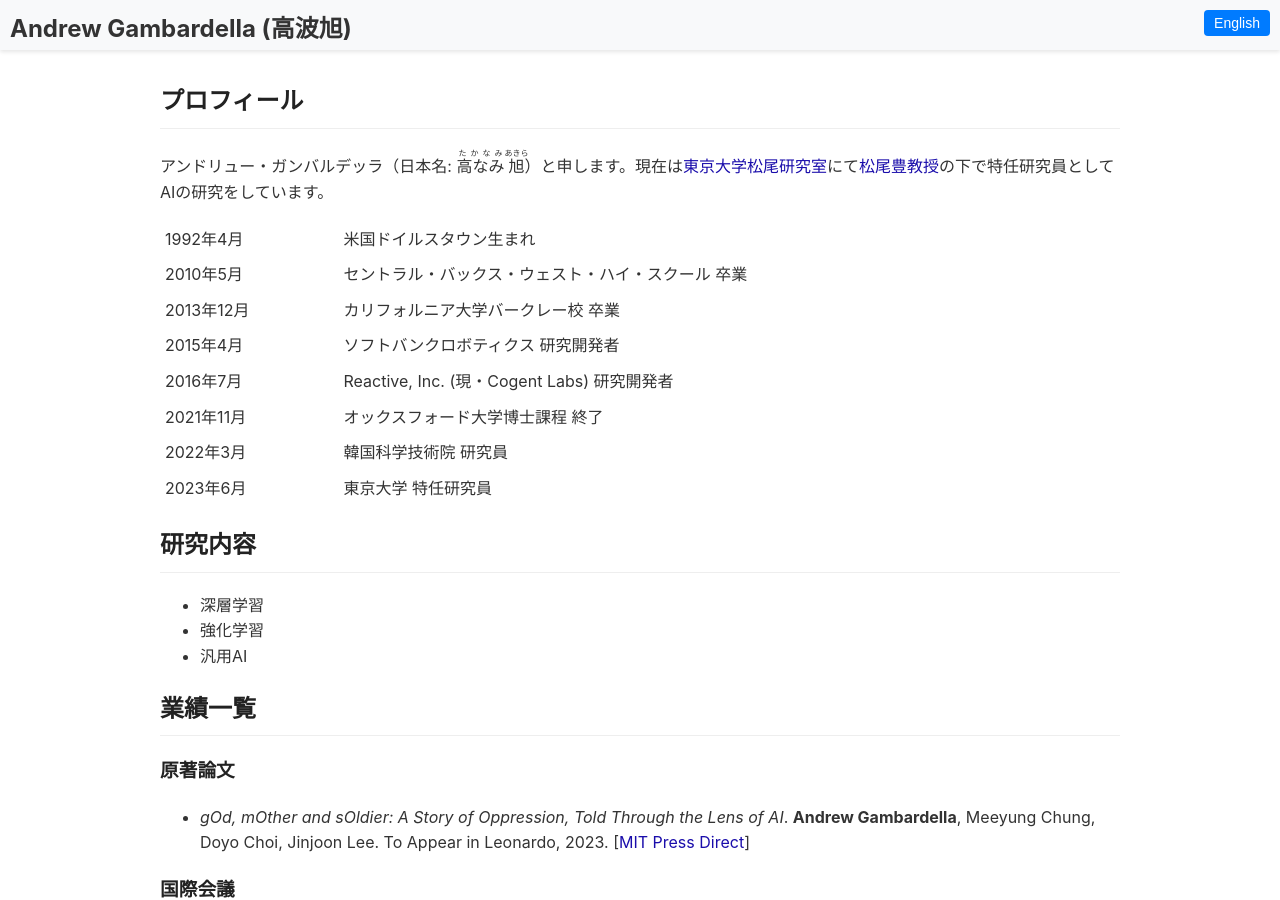
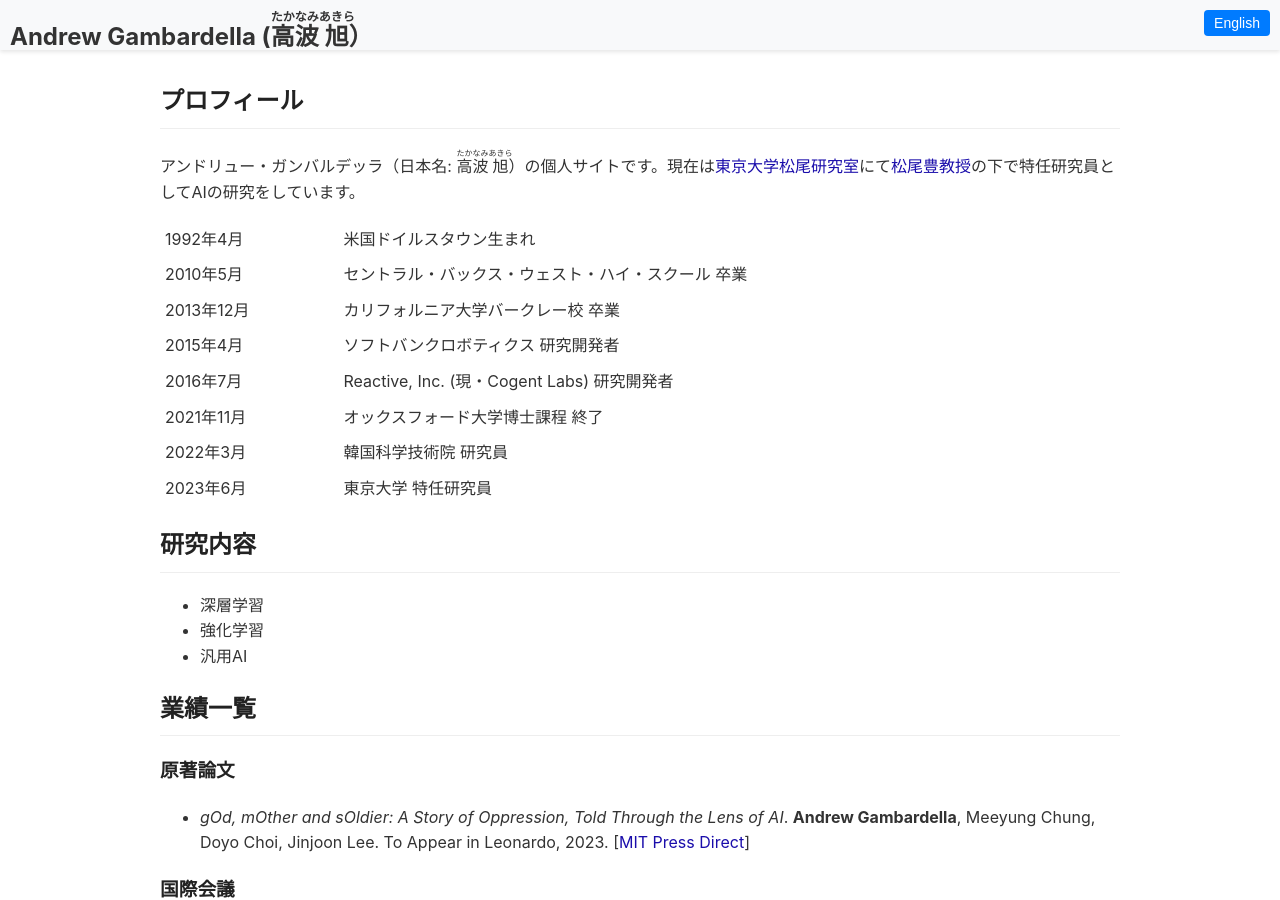
Before and after one commit to atgambardella/atgambardella.github.io, a Jekyll site: the page built from ja/index.md, in a window 1280 px wide and 900 px high. Built offline with Jekyll 4.4.1, drawn with Linux system fonts in a browser that asks for light colours; a script that is not in the unit is left out; our own code applies the rules of GitHub Pages for plain Markdown files.

Commit message:
try adding furigana

```diff
--- a/_layouts/default.html
+++ b/_layouts/default.html
@@ -9,7 +9,7 @@
 <body>
   <header>
     <div class="site-title">
-      Andrew Gambardella (高波旭)
+      Andrew Gambardella (<ruby>高波<rt>たかなみ</rt>旭<rt>あきら</rt></ruby>）
     </div>
     {% include language-switcher.html %}
   </header>
--- a/ja/index.md
+++ b/ja/index.md
@@ -5,7 +5,7 @@ lang: ja
 
 ## プロフィール
 
-アンドリュー・ガンバルデッラ（日本名: <ruby>高なみ<rt>たかなみ</rt>旭<rt>あきら</rt></ruby>）と申します。現在は[東京大学松尾研究室](https://weblab.t.u-tokyo.ac.jp/)にて[松尾豊教授](http://ymatsuo.com/)の下で特任研究員としてAIの研究をしています。
+アンドリュー・ガンバルデッラ（日本名: <ruby>高波<rt>たかなみ</rt>旭<rt>あきら</rt></ruby>）の個人サイトです。現在は[東京大学松尾研究室](https://weblab.t.u-tokyo.ac.jp/)にて[松尾豊教授](http://ymatsuo.com/)の下で特任研究員としてAIの研究をしています。
 
 {% include profile_table.html %}
 
```
